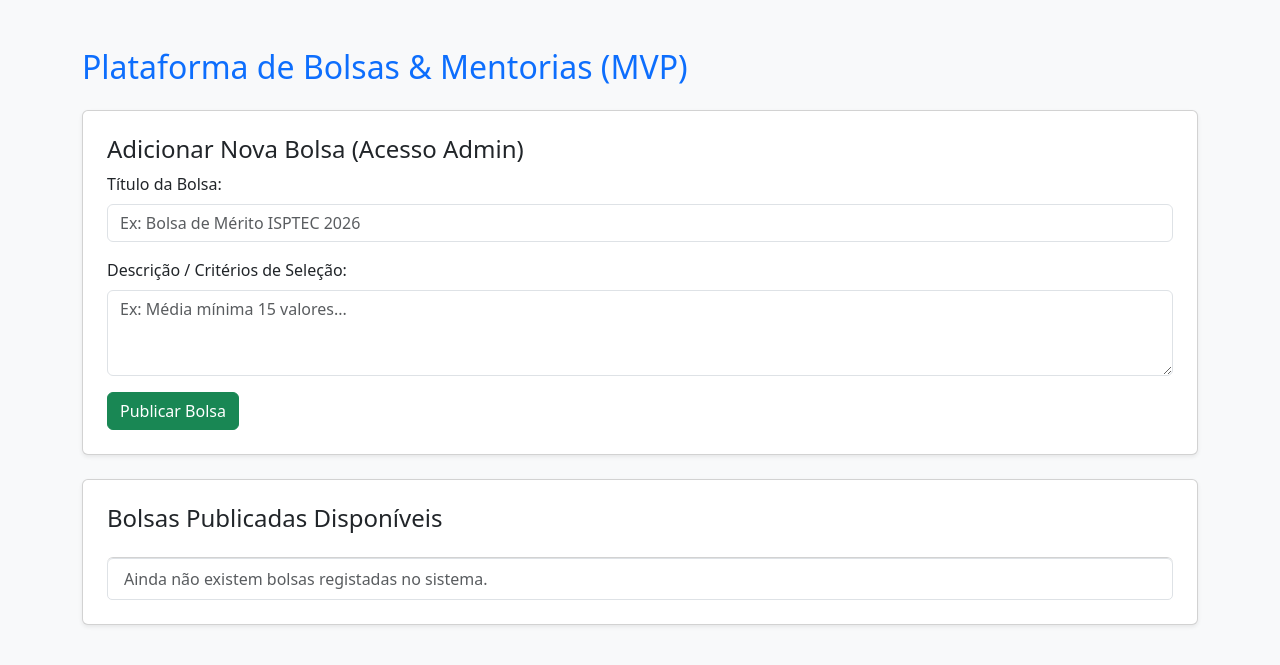
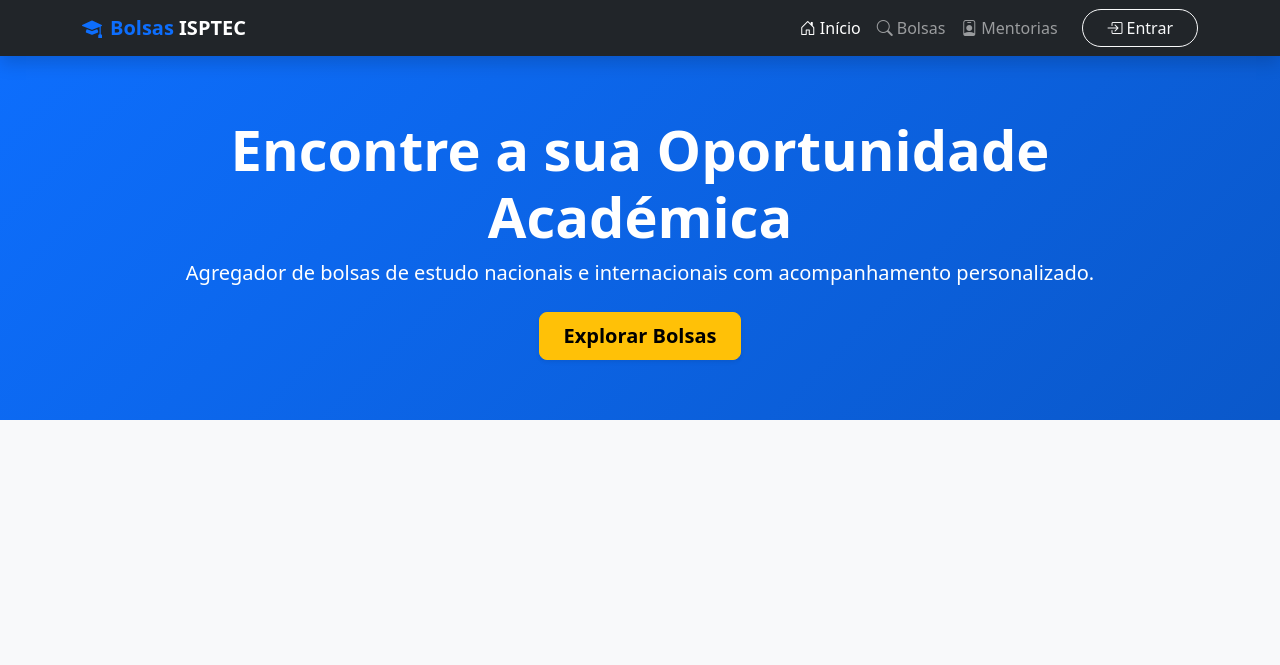
Before and after one commit to Emery-Lourenco/isptec-bolsas, a Flask app: page / in a window 1280 px wide. Shown: the top 665 px of the page. Run offline with Flask 3, Linux system fonts and the light colour scheme.

Commit message:
feat: Barra superior adicionada com algumas opções e botão de login

```diff
--- a/templates/index.html
+++ b/templates/index.html
@@ -2,75 +2,81 @@
 <html lang="pt">
 <head>
     <meta charset="UTF-8">
-    <title>Sistema de Bolsas & Mentorias - ISPTEC</title>
-    <!-- Importa o CSS do Bootstrap via CDN para dar estilo profissional aos botões e caixas -->
-    <link href="https://cdn.jsdelivr.net/npm/bootstrap@5.3.0/dist/css/bootstrap.min.css" rel="stylesheet">
+    <meta name="viewport" content="width=device-width, initial-scale=1.0">
+    <title>Portal de Bolsas de Estudo & Mentorias | ISPTEC</title>
+
+    <!-- CSS do Bootstrap 5 via CDN -->
+    <link href="https://cdn.jsdelivr.net/npm/bootstrap@5.3.2/dist/css/bootstrap.min.css" rel="stylesheet">
+    <!-- Ícones do Bootstrap -->
+    <link rel="stylesheet" href="https://cdn.jsdelivr.net/npm/bootstrap-icons@1.11.1/font/bootstrap-icons.css">
+
+    <style>
+        /* Estilos personalizados simples para dar identidade ao ISPTEC */
+        .hero-section {
+            background: linear-gradient(135deg, #0d6efd 0%, #0a58ca 100%);
+            color: white;
+            padding: 60px 0;
+        }
+        .chatbot-btn {
+            width: 60px;
+            height: 60px;
+            border-radius: 50%;
+            display: flex;
+            align-items: center;
+            justify-content: center;
+            font-size: 1.5rem;
+        }
+        .chatbot-card {
+            width: 350px;
+            max-height: 480px;
+        }
+    </style>
 </head>
 <body class="bg-light">
 
-    <!-- Container centralizado com margem superior -->
-    <div class="container mt-5">
-        <h2 class="mb-4 text-primary">Plataforma de Bolsas & Mentorias (MVP)</h2>
+    <!-- 1. BARRA DE NAVEGAÇÃO SUPERIOR -->
+    <nav class="navbar navbar-expand-lg navbar-dark bg-dark sticky-top shadow">
+        <div class="container">
+            <a class="navbar-brand fw-bold text-primary" href="#">
+                <i class="bi bi-mortarboard-fill me-2"></i>Bolsas <span class="text-white">ISPTEC</span>
+            </a>
+            <button class="navbar-toggler" type="button" data-bs-toggle="collapse" data-bs-target="#navbarNav">
+                <span class="navbar-toggler-icon"></span>
+            </button>
+            <div class="collapse navbar-collapse" id="navbarNav">
+                <ul class="navbar-nav ms-auto align-items-center">
+                    <li class="nav-item">
+                        <a class="nav-link active" href="#"><i class="bi bi-house-door me-1"></i>Início</a>
+                    </li>
+                    <li class="nav-item">
+                        <a class="nav-link" href="#bolsas"><i class="bi bi-search me-1"></i>Bolsas</a>
+                    </li>
+                    <li class="nav-item">
+                        <a class="nav-link" href="#mentorias"><i class="bi bi-person-badge me-1"></i>Mentorias</a>
+                    </li>
+                    <li class="nav-item ms-lg-3 mt-2 mt-lg-0">
+                        <a class="btn btn-outline-light px-4 rounded-pill" href="/login">
+                            <i class="bi bi-box-arrow-in-right me-1"></i>Entrar
+                        </a>
+                    </li>
+                </ul>
+            </div>
+        </div>
+    </nav>
 
-        <!-- ============================================================== -->
-        <!-- CARTÃO 1: FORMULÁRIO PARA O ADMINISTRADOR PUBLICAR BOLSA       -->
-        <!-- ============================================================== -->
-        <div class="card p-4 shadow-sm mb-4">
-            <h4>Adicionar Nova Bolsa (Acesso Admin)</h4>
+    <!-- 2. CABEÇALHO-->
+    <header class="hero-section text-center">
+        <div class="container">
+            <h1 class="display-4 fw-bold">Encontre a sua Oportunidade Académica</h1>
+            <p class="lead mb-4">Agregador de bolsas de estudo nacionais e internacionais com acompanhamento personalizado.</p>
+            <a href="#bolsas" class="btn btn-warning btn-lg px-4 fw-bold shadow-sm">Explorar Bolsas</a>
+        </div>
+    </header>
 
-            <!--
-                action="/adicionar": Envia os dados para a função 'adicionar()' no Python
-                method="POST": Garante que os dados são enviados empacotados no corpo da requisição
-            -->
-            <form action="/adicionar" method="POST">
 
-                <div class="mb-3">
-                    <label class="form-label">Título da Bolsa:</label>
-                    <!-- O atributo name="titulo" é a chave que o Python lê no request.form.get('titulo') -->
-                    <input type="text" name="titulo" class="form-control" placeholder="Ex: Bolsa de Mérito ISPTEC 2026" required>
-                </div>
 
-                <div class="mb-3">
-                    <label class="form-label">Descrição / Critérios de Seleção:</label>
-                    <!-- O atributo name="descricao" é a chave que o Python lê no request.form.get('descricao') -->
-                    <textarea name="descricao" class="form-control" rows="3" placeholder="Ex: Média mínima 15 valores..." required></textarea>
-                </div>
 
-                <!-- Botão de submissão do formulário -->
-                <button type="submit" class="btn btn-success">Publicar Bolsa</button>
-            </form>
-        </div>
 
-        <!-- ============================================================== -->
-        <!-- CARTÃO 2: LISTA DE BOLSAS VINDAS DIRETAMENTE DO POSTGRESQL     -->
-        <!-- ============================================================== -->
-        <div class="card p-4 shadow-sm">
-            <h4>Bolsas Publicadas Disponíveis</h4>
-
-            <ul class="list-group mt-3">
-                <!--
-                    Jinja2: Ciclo for do Python executado no meio do HTML.
-                    A variável 'bolsas' foi enviada pela função index() no app.py
-                -->
-                {% for bolsa in bolsas %}
-                    <li class="list-group-item d-flex justify-content-between align-items-center">
-                        <div>
-                            <!-- Imprime o título da bolsa vindo da coluna da BD -->
-                            <h5 class="mb-1">{{ bolsa.titulo }}</h5>
-                            <!-- Imprime a descrição da bolsa vinda da coluna da BD -->
-                            <p class="mb-1 text-muted">{{ bolsa.descricao }}</p>
-                        </div>
-                        <!-- Botão que no futuro ligará à mentoria/candidatura -->
-                        <button class="btn btn-outline-primary btn-sm">Candidatar-se</button>
-                    </li>
-                {% else %}
-                    <!-- Caso a tabela 'bolsas' esteja vazia no PostgreSQL, exibe esta mensagem -->
-                    <li class="list-group-item text-muted">Ainda não existem bolsas registadas no sistema.</li>
-                {% endfor %}
-            </ul>
-        </div>
-
-    </div>
-
+    <script src="https://cdn.jsdelivr.net/npm/bootstrap@5.3.2/dist/js/bootstrap.bundle.min.js"></script>
 </body>
 </html>
```
Also changed, not shown: templates/admin.html (added), templates/login.html (added).
